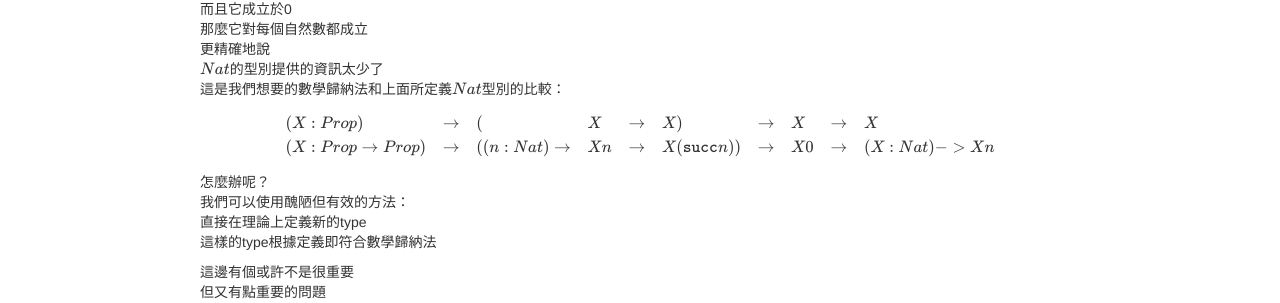
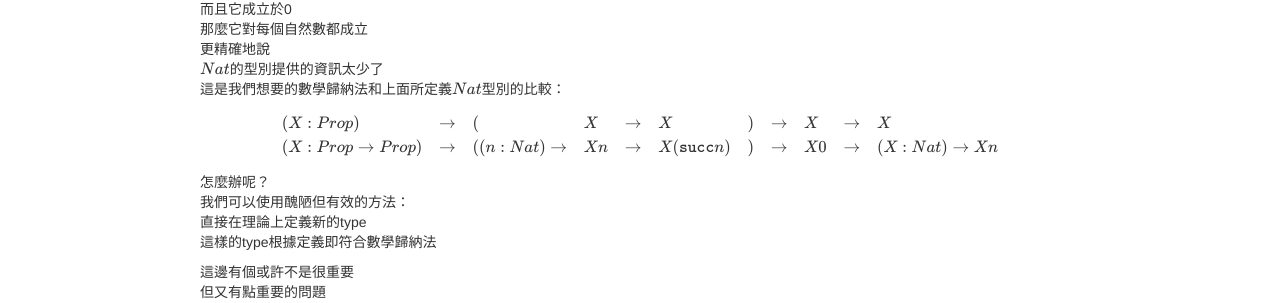
Before and after one commit to AndyShiue/AndyShiue.github.io, a Jekyll site: the page built from _posts/lambda/2016-10-03-MLTT.md, in a window 1280 px wide. Shown: the part 606-909 px from the top of the page. Built offline with Jekyll 4.4.1, drawn with Linux system fonts in a browser that asks for light colours; formulas are drawn with MathJax 3; comment, search, counter and statistics services are not loaded.

Commit message:
Fix mathjax.

```diff
--- a/_posts/lambda/2016-10-03-MLTT.md
+++ b/_posts/lambda/2016-10-03-MLTT.md
@@ -32,9 +32,9 @@ $$
 這是我們想要的數學歸納法和上面所定義\\(Nat\\)型別的比較：
 
 $$
-\begin{array}{llllllllll}
-(X: Prop)          & \to & (             & X   & \to & X                  ) & \to & X   & \to & X \\
-(X: Prop \to Prop) & \to & ((n: Nat) \to & X n & \to & X (\texttt{succ} n)) & \to & X 0 & \to & (X: Nat) -> X n
+\begin{array}{lllllllllll}
+(X: Prop)          & \to & (             & X   & \to & X                   & ) & \to & X   & \to & X \\
+(X: Prop \to Prop) & \to & ((n: Nat) \to & X n & \to & X (\texttt{succ} n) & ) & \to & X 0 & \to & (X: Nat) \to X n
 \end{array}
 $$
 
```
